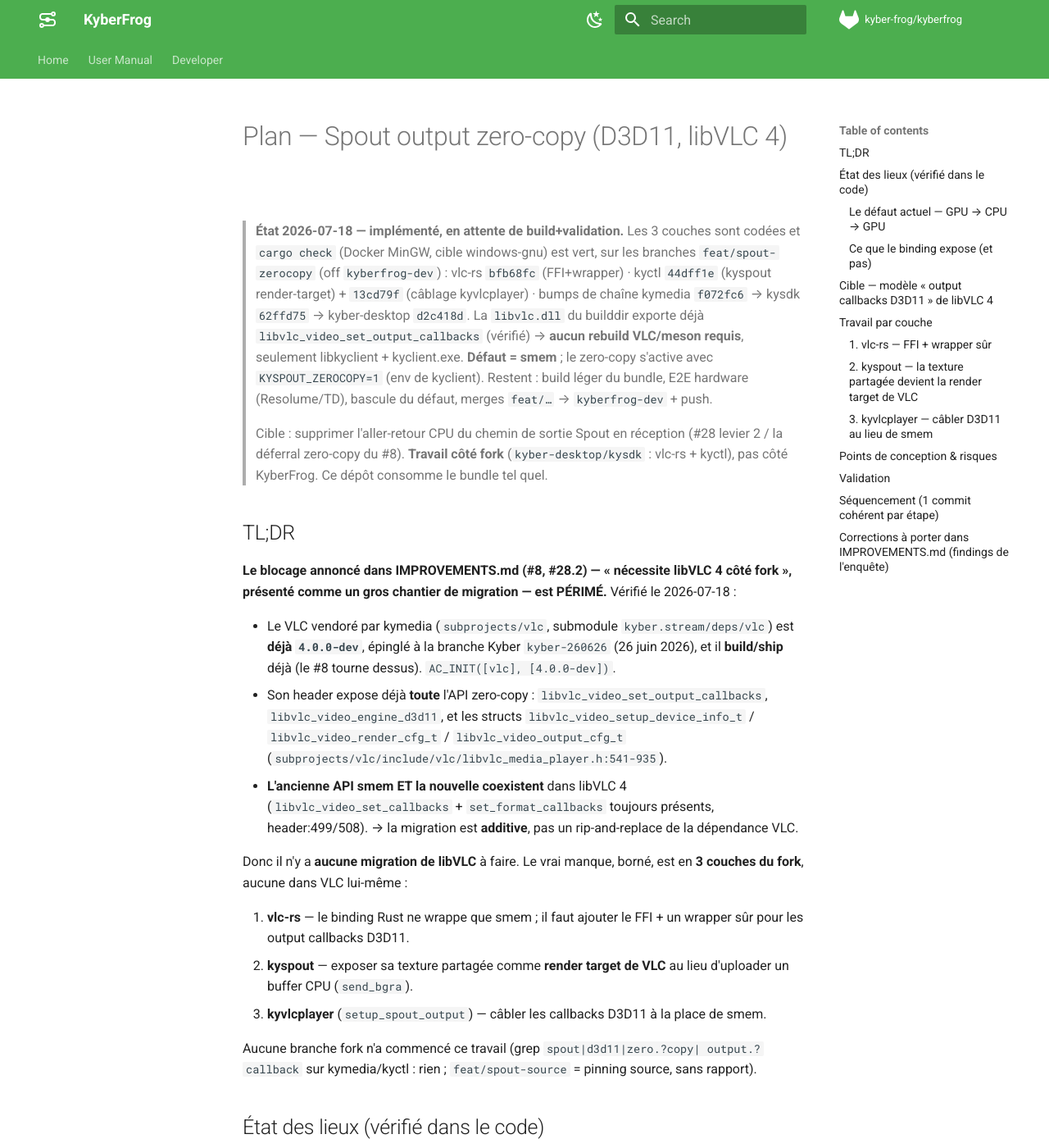
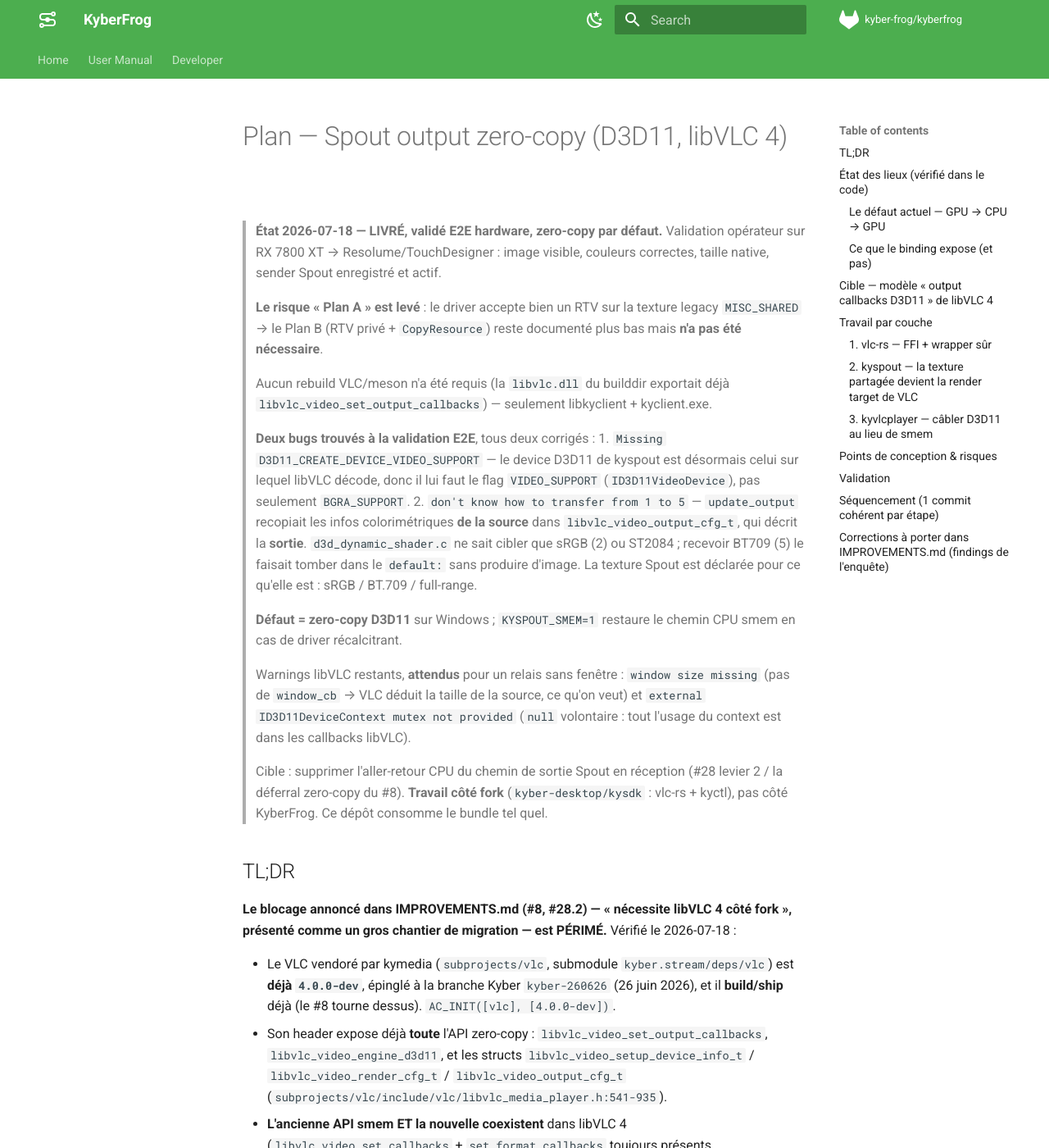
Before and after one commit to CollectiFrog/KyberFrog, an MkDocs documentation site: the page built from docs/dev/plan-spout-zerocopy.md, in a window 1280 px wide and 1400 px high. Shown: the whole window at 82% size. Built offline with MkDocs 1.6.1 and Material for MkDocs 9.7.7, drawn with Linux system fonts in a browser that asks for light colours; comment, search, counter and statistics services are not loaded.

Commit message:
docs(spout): zero-copy validé E2E et livré — défaut sur Windows
Validation opérateur 2026-07-18 (RX 7800 XT → Resolume/TouchDesigner) : image
visible, couleurs correctes, taille native. Plan A confirmé (RTV sur texture
MISC_SHARED accepté par le driver) → Plan B inutile. Consigne les deux bugs
trouvés à la validation (VIDEO_SUPPORT, OutputCfg source vs sortie) et les
warnings libVLC attendus pour un relais sans fenêtre.

Co-Authored-By: Claude Opus 4.8 <noreply@anthropic.com>

```diff
--- a/docs/dev/plan-spout-zerocopy.md
+++ b/docs/dev/plan-spout-zerocopy.md
@@ -1,16 +1,35 @@
 # Plan — Spout output zero-copy (D3D11, libVLC 4)
 
-> **État 2026-07-18 — implémenté, en attente de build+validation.** Les 3
-> couches sont codées et `cargo check` (Docker MinGW, cible windows-gnu) est
-> vert, sur les branches `feat/spout-zerocopy` (off `kyberfrog-dev`) :
-> vlc-rs `bfb68fc` (FFI+wrapper) · kyctl `44dff1e` (kyspout render-target) +
-> `13cd79f` (câblage kyvlcplayer) · bumps de chaîne kymedia `f072fc6` →
-> kysdk `62ffd75` → kyber-desktop `d2c418d`. La `libvlc.dll` du builddir
-> exporte déjà `libvlc_video_set_output_callbacks` (vérifié) → **aucun rebuild
-> VLC/meson requis**, seulement libkyclient + kyclient.exe.
-> **Défaut = smem** ; le zero-copy s'active avec `KYSPOUT_ZEROCOPY=1`
-> (env de kyclient). Restent : build léger du bundle, E2E hardware
-> (Resolume/TD), bascule du défaut, merges `feat/…` → `kyberfrog-dev` + push.
+> **État 2026-07-18 — LIVRÉ, validé E2E hardware, zero-copy par défaut.**
+> Validation opérateur sur RX 7800 XT → Resolume/TouchDesigner : image visible,
+> couleurs correctes, taille native, sender Spout enregistré et actif.
+>
+> **Le risque « Plan A » est levé** : le driver accepte bien un RTV sur la
+> texture legacy `MISC_SHARED` → le Plan B (RTV privé + `CopyResource`) reste
+> documenté plus bas mais **n'a pas été nécessaire**.
+>
+> Aucun rebuild VLC/meson n'a été requis (la `libvlc.dll` du builddir exportait
+> déjà `libvlc_video_set_output_callbacks`) — seulement libkyclient +
+> kyclient.exe.
+>
+> **Deux bugs trouvés à la validation E2E**, tous deux corrigés :
+> 1. `Missing D3D11_CREATE_DEVICE_VIDEO_SUPPORT` — le device D3D11 de kyspout
+>    est désormais celui sur lequel libVLC décode, donc il lui faut le flag
+>    `VIDEO_SUPPORT` (`ID3D11VideoDevice`), pas seulement `BGRA_SUPPORT`.
+> 2. `don't know how to transfer from 1 to 5` — `update_output` recopiait les
+>    infos colorimétriques **de la source** dans `libvlc_video_output_cfg_t`,
+>    qui décrit la **sortie**. `d3d_dynamic_shader.c` ne sait cibler que sRGB
+>    (2) ou ST2084 ; recevoir BT709 (5) le faisait tomber dans le `default:`
+>    sans produire d'image. La texture Spout est déclarée pour ce qu'elle est :
+>    sRGB / BT.709 / full-range.
+>
+> **Défaut = zero-copy D3D11** sur Windows ; `KYSPOUT_SMEM=1` restaure le
+> chemin CPU smem en cas de driver récalcitrant.
+>
+> Warnings libVLC restants, **attendus** pour un relais sans fenêtre :
+> `window size missing` (pas de `window_cb` → VLC déduit la taille de la
+> source, ce qu'on veut) et `external ID3D11DeviceContext mutex not provided`
+> (`null` volontaire : tout l'usage du context est dans les callbacks libVLC).
 
 > Cible : supprimer l'aller-retour CPU du chemin de sortie Spout en réception
 > (#28 levier 2 / la déferral zero-copy du #8). **Travail côté fork**
```
Also changed, not shown: IMPROVEMENTS.md (+12 -10 lines).
